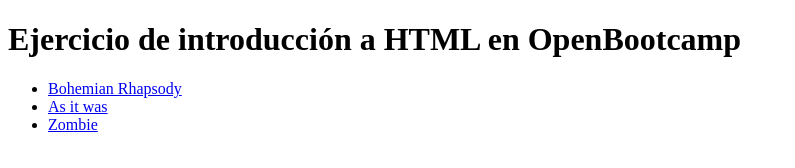
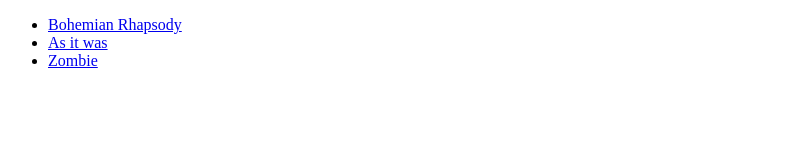
Before and after one commit to FlorLioi/OpenBootcamp, a plain HTML site: page index.html in a window 1280 px wide. Shown: the whole page, without its empty margins (0-795 px from the left). Drawn offline with Linux system fonts and the light colour scheme.

Commit message:
Add changes

```diff
--- a/index.html
+++ b/index.html
@@ -4,10 +4,9 @@
     <meta charset="UTF-8">
     <meta http-equiv="X-UA-Compatible" content="IE=edge">
     <meta name="viewport" content="width=device-width, initial-scale=1.0">
-    <title>Mi prima pagina web</title>
+    <title>Ejercicio de introducción a HTML en OpenBootcamp</title>
 </head>
 <body>
-    <h1>Ejercicio de introducción a HTML en OpenBootcamp</h1>
     <!--Este es mi primer comentario de dos lineas-->
     <!--Aprendiendo a documentar mi codigo con OpenBootcamp-->
     <ul>
```
